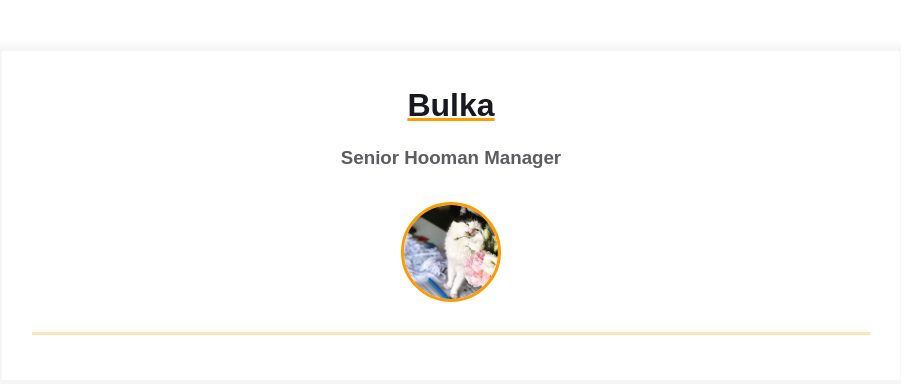
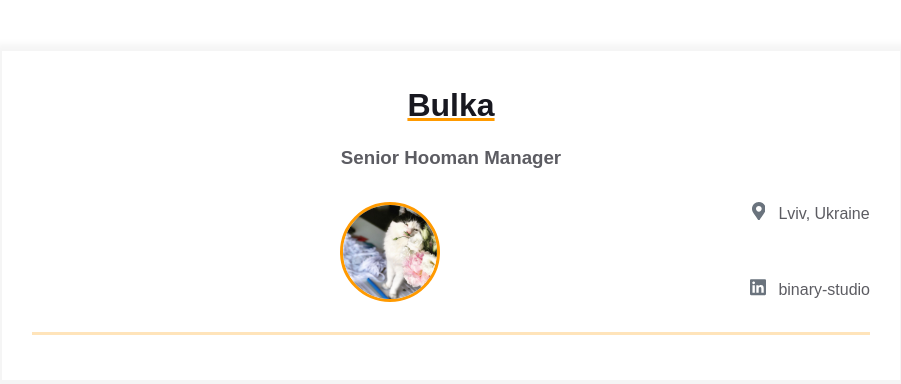
Before and after one commit to sokolmmm/homepage, a plain HTML site: page index.html in a window 1280 px wide. Shown: the whole page, without its empty margins (189-1090 px from the left). Drawn offline with Linux system fonts and the light colour scheme.

Commit message:
Added items to the contact info block.

```diff
--- a/index.html
+++ b/index.html
@@ -21,7 +21,41 @@
                 <img class="contact-info__avatar" src="assets/avatar.png" alt="Avatar" />
               </div>
 
-              <div class="contact-info__block"></div>
+              <div class="contact-info__block">
+                <a href="" rel="author" class="contact-info__item">
+                  <div class="contact-info__item-icon-wrapper">
+                    <svg
+                      class="contact-info__item-icon"
+                      xmlns="http://www.w3.org/2000/svg"
+                      viewBox="0 0 384 512"
+                    >
+                      <path
+                        d="M172.268 501.67C26.97 291.031 0 269.413 0 192 0 85.961 85.961 0 192 0s192 85.961 192 192c0 77.413-26.97 99.031-172.268 309.67-9.535 13.774-29.93 13.773-39.464 0zM192 272c44.183 0 80-35.817 80-80s-35.817-80-80-80-80 35.817-80 80 35.817 80 80 80z"
+                      ></path>
+                    </svg>
+                  </div>
+                  <span>Lviv, Ukraine</span>
+                </a>
+
+                <a
+                  href="https://ua.linkedin.com/company/binary-studio_241166"
+                  rel="author"
+                  class="contact-info__item"
+                >
+                  <div class="contact-info__item-icon-wrapper">
+                    <svg
+                      class="contact-info__item-icon"
+                      xmlns="http://www.w3.org/2000/svg"
+                      viewBox="0 0 448 512"
+                    >
+                      <path
+                        d="M416 32H31.9C14.3 32 0 46.5 0 64.3v383.4C0 465.5 14.3 480 31.9 480H416c17.6 0 32-14.5 32-32.3V64.3c0-17.8-14.4-32.3-32-32.3zM135.4 416H69V202.2h66.5V416zm-33.2-243c-21.3 0-38.5-17.3-38.5-38.5S80.9 96 102.2 96c21.2 0 38.5 17.3 38.5 38.5 0 21.3-17.2 38.5-38.5 38.5zm282.1 243h-66.4V312c0-24.8-.5-56.7-34.5-56.7-34.6 0-39.9 27-39.9 54.9V416h-66.4V202.2h63.7v29.2h.9c8.9-16.8 30.6-34.5 62.9-34.5 67.2 0 79.7 44.3 79.7 101.9V416z"
+                      ></path>
+                    </svg>
+                  </div>
+                  <span>binary-studio</span>
+                </a>
+              </div>
             </div>
           </div>
         </div>
```
